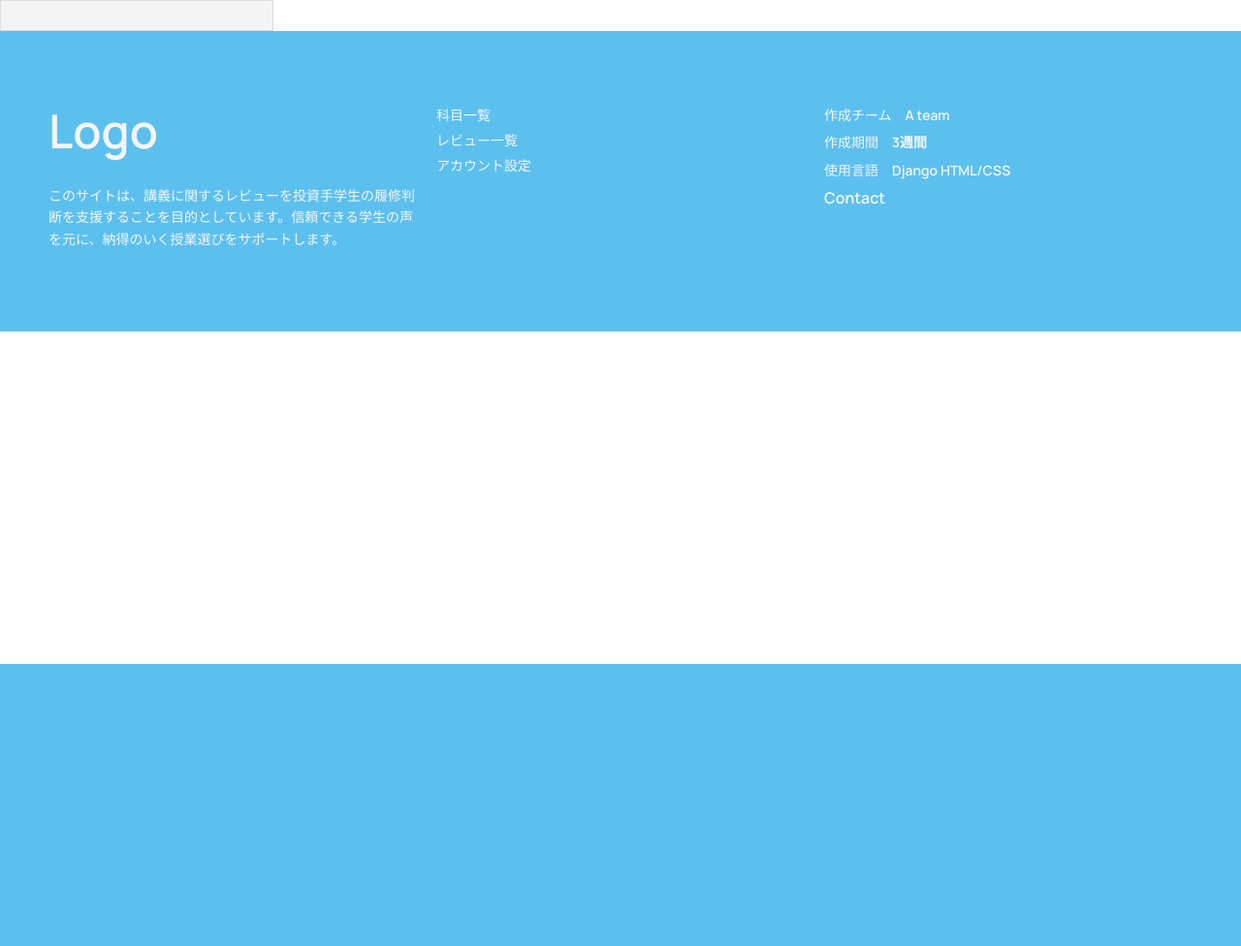
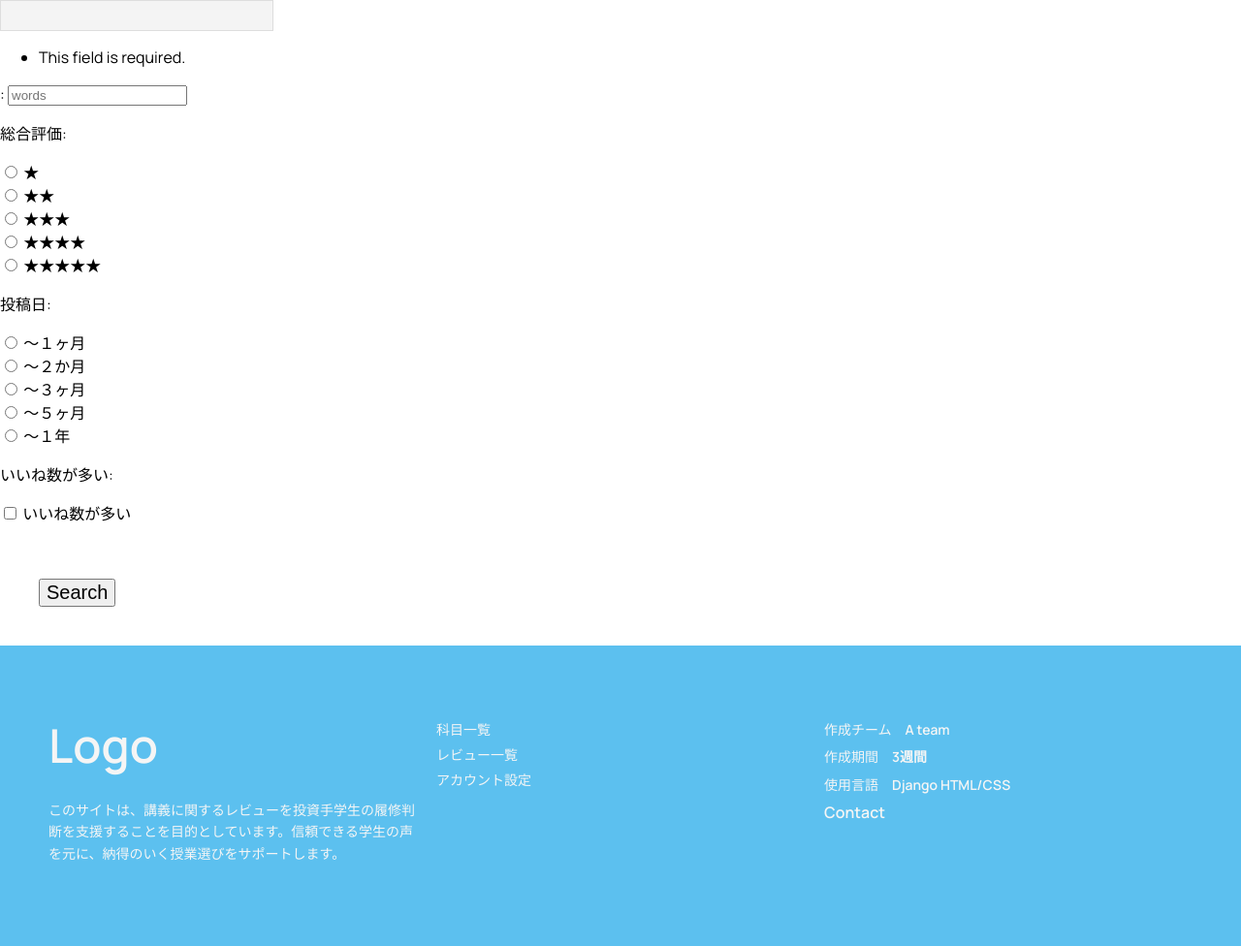
Before and after one commit to knagaki1225/2025_hackathon_teamA, a Django app: page /review/ in a window 1280 px wide. Shown: the part 115-1091 px from the top of the page at 97% size. Before the commit the page ends 800 px from the top, so only its background shows below. Run offline with Django 4.2, Linux system fonts and the light colour scheme; data that the repository does not hold is empty.

Commit message:
search の構築

```diff
--- /dev/null
+++ b/review/forms.py
@@ -0,0 +1,44 @@
+from django import forms
+
+class searchForm(forms.Form):
+    words = forms.CharField(
+        label=' ',
+        max_length=30,
+        widget=forms.TextInput(attrs={
+            'class':'words',
+            'placeholder':'words',
+        })
+    )
+
+    review_num = forms.ChoiceField(
+        label='総合評価',
+        choices=[
+            ('1', '★'),
+            ('2', '★★'),
+            ('3', '★★★'),
+            ('4', '★★★★'),
+            ('5', '★★★★★'),
+        ],
+        widget=forms.RadioSelect,
+        required=False
+    )
+
+    result_date = forms.ChoiceField(
+        label='投稿日',
+        choices=[
+            ('1m_ago', '～１ヶ月'),
+            ('2m_ago', '～２か月'),
+            ('3m_ago', '～３ヶ月'),
+            ('5m_ago', '～５ヶ月'),
+            ('1y_ago', '～１年'),
+        ],
+        widget=forms.RadioSelect,
+        required=False
+    )
+
+    good = forms.MultipleChoiceField(
+        label='いいね数が多い',
+        choices=[('true', 'いいね数が多い')],
+        widget=forms.CheckboxSelectMultiple,
+        required=False
+)
--- a/review/views.py
+++ b/review/views.py
@@ -2,16 +2,28 @@ from django.shortcuts import render
 from django.views import generic    # 汎用ビューのインポート
 from .models import Review, Class
 from django.db.models import Count, Q, Avg
+from .forms import searchForm
 
-def search():
-    render
+def search(request):
+    result = None
+    forms = searchForm(request.GET)
+
+    if forms.is_valid():
+        words = forms.cleaned_data['words']
+        # Classのnameフィールドにwordsが含まれているClassを取得
+        class_ids = Class.objects.filter(class_name__icontains=words).values_list('id', flat=True)
+
+        # Reviewモデルでclass_idが上で取得したclass_idsに含まれるレビューを取得
+        result = Review.objects.filter(class_id__in=class_ids)
+    return render(request, 'review/result.html',{'results':result,'searchForm':forms})
 
 def review_list(request):
     reviews = Review.objects.annotate(
         good_count=Count('good', filter=Q(good__del_flg=False))
     ).order_by('-good_count')
+    forms = searchForm(request.GET)
 
-    return render(request, 'home.html', {'reviews': reviews})
+    return render(request, 'home.html', {'reviews': reviews,'searchForm':forms})
 
 class ReviewDetailView(generic.DetailView):
     model = Review
--- a/templates/home.html
+++ b/templates/home.html
@@ -70,6 +70,11 @@ function toggleSubcategories(id) {
 }
 </script>
 
+<form class="" method="get" action="{% url 'review:search' %}">
+  {{ searchForm.as_p }}
+  <button class="btn btn-outline-success" type="submit">Search</button>
+</form>
+
 {% for review in reviews|slice:":3" %}
   <p>-----------------------</p>
   <p>{{ review.class_id }}</p>
--- /dev/null
+++ b/templates/review/result.html
@@ -0,0 +1,5 @@
+{% if results %}
+    {%for result in results%}
+        <p>{{ result.review_num }}</p>
+    {% endfor %}
+{% endif %}
```
